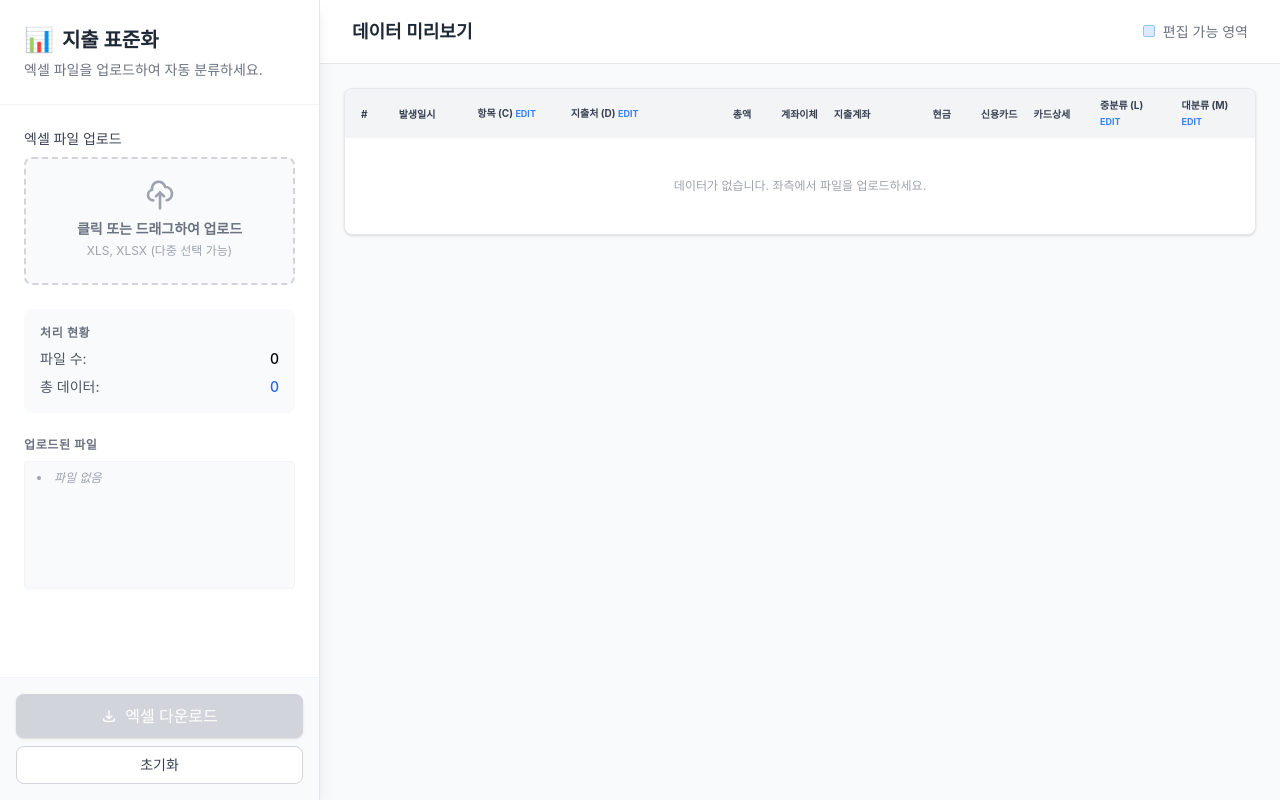
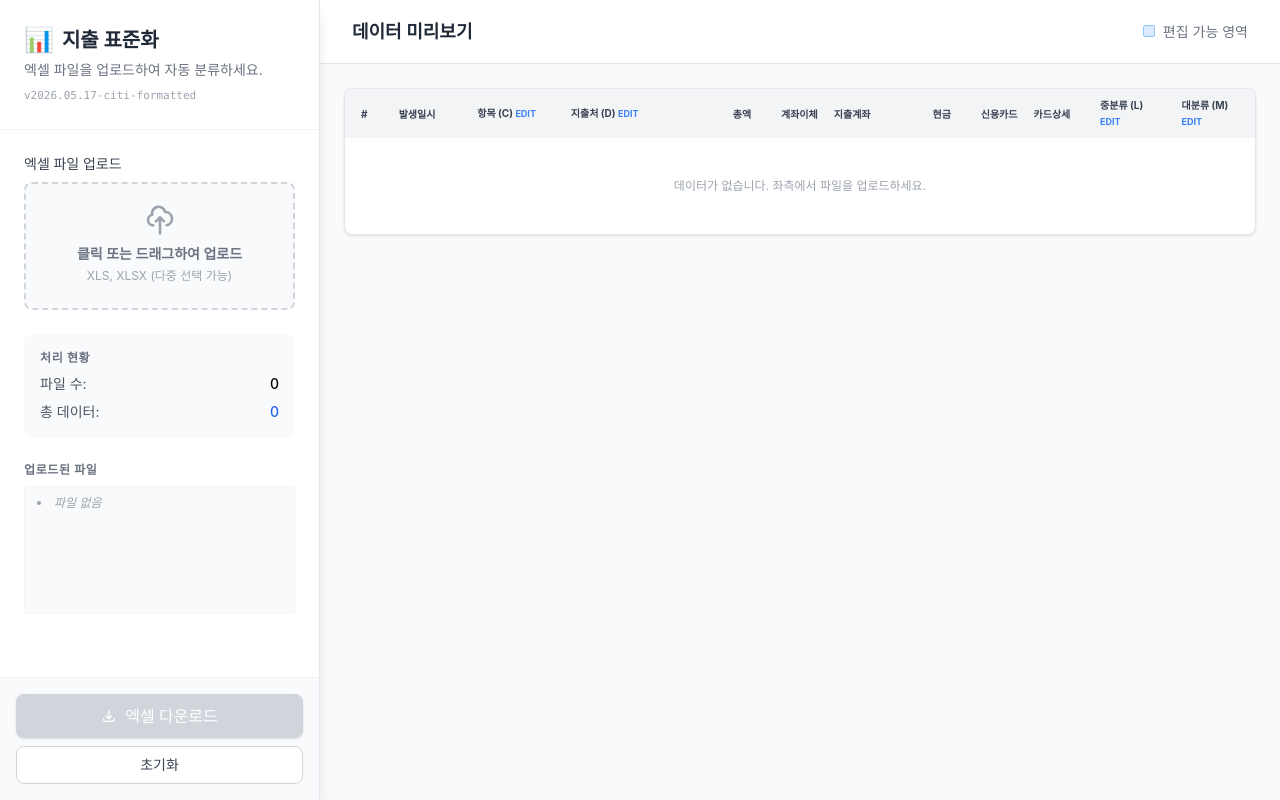
Before and after one commit to tlxhtls/accounting, a website: page index.html in a window 1280 px wide. Drawn offline with nearby package versions, Linux system fonts and the light colour scheme.

Commit message:
Show deployed parser version
Add a visible version marker to the GitHub Pages UI so cache state and deployed parser generation can be checked directly before testing uploads.

Constraint: GitHub Pages and browser caches can serve older assets for several minutes.

Confidence: high

Scope-risk: narrow

Directive: Update this visible marker whenever parser behavior changes and production verification depends on cache state.

Tested: npm test; version marker present in index.html

Not-tested: Live GitHub Pages cache propagation

```diff
--- a/index.html
+++ b/index.html
@@ -53,6 +53,7 @@
                 <span class="text-primary text-2xl">📊</span> 지출 표준화
             </h1>
             <p class="text-sm text-gray-500 mt-1">엑셀 파일을 업로드하여 자동 분류하세요.</p>
+            <p class="text-[11px] text-gray-400 mt-2 font-mono">v2026.05.17-citi-formatted</p>
         </div>
 
         <div class="p-6 flex-1 overflow-y-auto">
```
